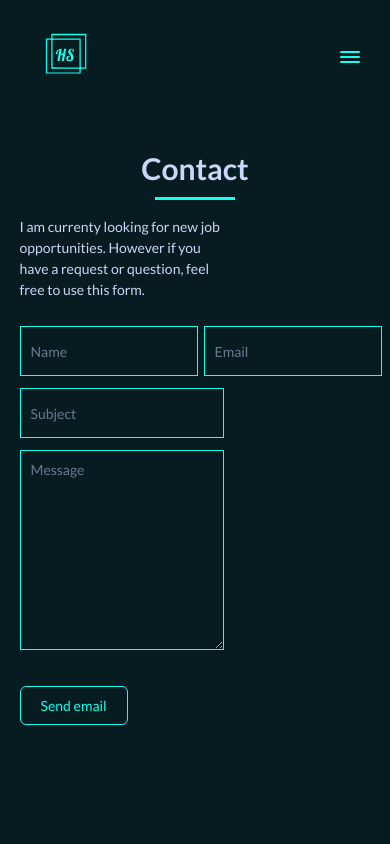
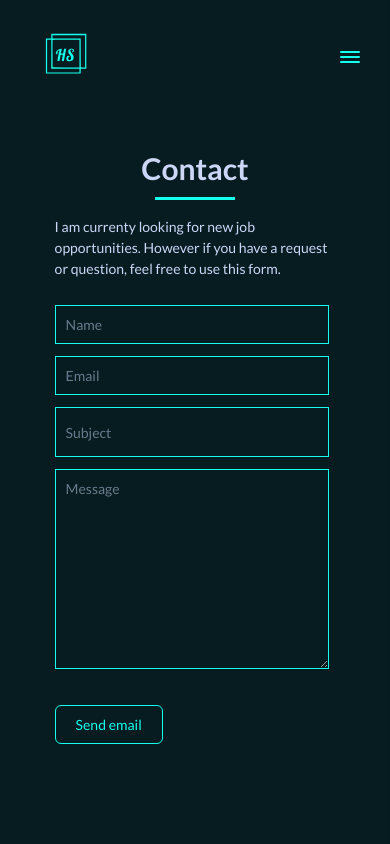
Before and after one commit to Hamzasehouli/myportfolio-nextjs, a Next.js app: page /contact in a window 390 px wide. Shown: the top 844 px of the page. Built offline with nearby package versions, Linux system fonts and the light colour scheme.

Commit message:
Made contact page and base form responsive

```diff
--- a/components/BaseForm.module.css
+++ b/components/BaseForm.module.css
@@ -1,15 +1,14 @@
-/* .form {
+.form {
   /* width: 70%;
-  margin: 1rem 0;
-} */
+  margin: 1rem 0; */
+  /* background-color: red; */
+}
 
 .input {
-  flex: 1;
 }
 
 .textarea {
   height: 20rem;
-  flex: 1;
 }
 
 .error {
@@ -18,6 +17,7 @@
 
 .input,
 .textarea {
+  flex: 1;
   background-color: var(--color-primary);
   border: none;
   outline: none;
@@ -54,6 +54,13 @@
   width: 100%;
 }
 
+@media only screen and (max-width: 49rem) {
+  .entry:first-child {
+    display: flex;
+    flex-direction: column;
+  }
+}
+
 .btn {
   margin-top: 3rem;
   /* margin-left: 0.6rem; */
--- a/pages/contact/index.js
+++ b/pages/contact/index.js
@@ -92,7 +92,7 @@ const Contact = function () {
       <Head>
         <title>Hamza Sehouli | Let&apos;s us hear from you</title>
       </Head>
-      <section style={{ width: "60%" }}>
+      <section className="form-section">
         <p>
           I am currenty looking for new job opportunities. However if you have a
           request or question, feel free to use this form.
--- a/styles/globals.css
+++ b/styles/globals.css
@@ -316,3 +316,18 @@ main {
     transform: scale(0.5);
   }
 }
+
+.form-section {
+  width: 60%;
+}
+
+@media only screen and (max-width: 30rem) {
+  .form-section {
+    width: 80%;
+  }
+}
+@media only screen and (max-width: 25rem) {
+  .form-section {
+    margin: 0 auto;
+  }
+}
```
